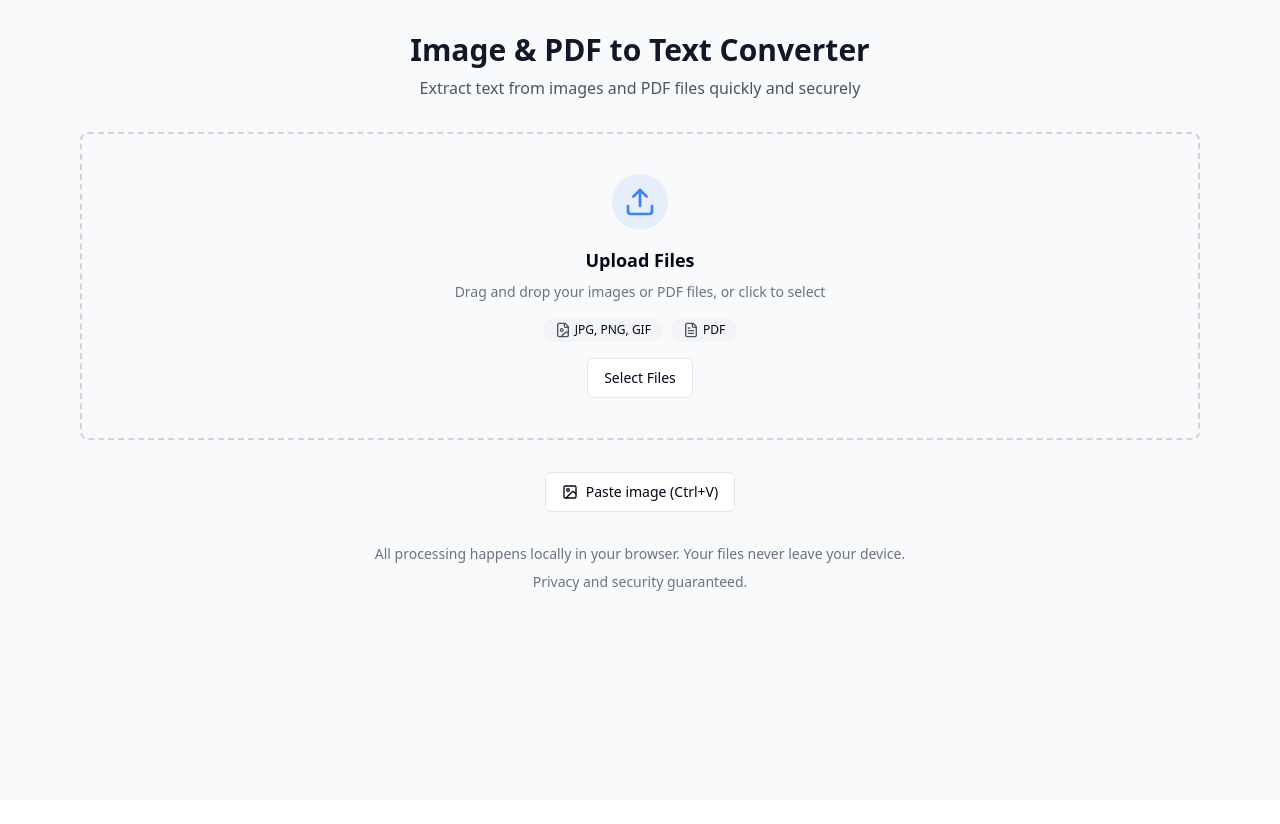
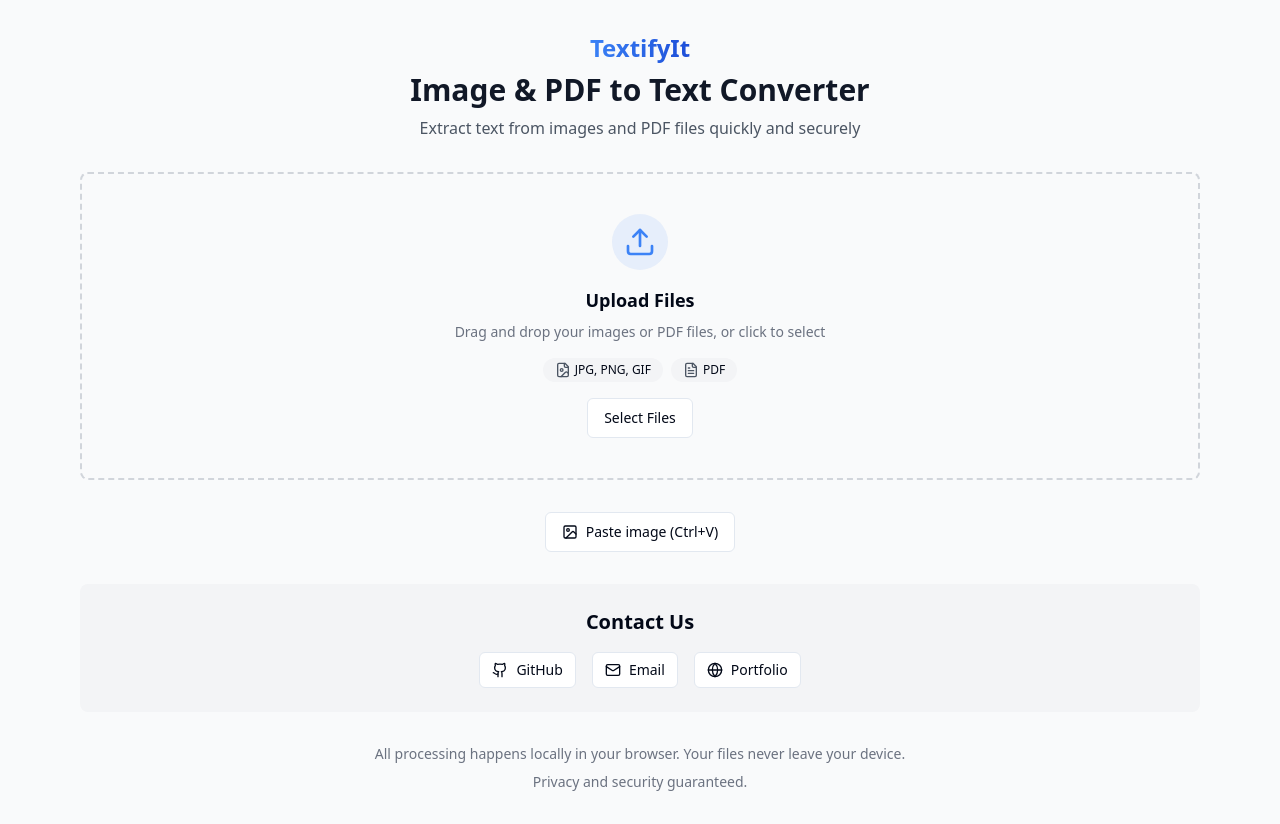
Before and after one commit to SNR9/textifyit, a React (Vite) app: page / in a window 1280 px wide. Before the commit the page ends 800 px from the top, so only its background shows below. Built offline with nearby package versions, Linux system fonts and the light colour scheme.

Commit message:
feat: Add contact section and logo
Adds a contact section with GitHub, email, and portfolio icons, and a "textifyit" logo to the header.

```diff
--- /dev/null
+++ b/src/components/ContactUs.tsx
@@ -0,0 +1,45 @@
+
+import React from 'react';
+import { Github, Mail, Globe } from 'lucide-react';
+import { Button } from '@/components/ui/button';
+
+const ContactUs = () => {
+  return (
+    <div className="bg-gray-100 py-6 rounded-lg">
+      <div className="container px-4 mx-auto">
+        <h2 className="text-xl font-semibold text-center mb-4">Contact Us</h2>
+        <div className="flex justify-center gap-4">
+          <Button
+            variant="outline"
+            size="sm"
+            className="flex items-center gap-2"
+            onClick={() => window.open('https://github.com/SNR9', '_blank')}
+          >
+            <Github className="h-4 w-4" />
+            <span>GitHub</span>
+          </Button>
+          <Button
+            variant="outline"
+            size="sm"
+            className="flex items-center gap-2"
+            onClick={() => window.open('mailto:syednaseer91820@gmail.com', '_blank')}
+          >
+            <Mail className="h-4 w-4" />
+            <span>Email</span>
+          </Button>
+          <Button
+            variant="outline"
+            size="sm"
+            className="flex items-center gap-2"
+            onClick={() => window.open('https://snr9.github.io/syednaseer.github.io/', '_blank')}
+          >
+            <Globe className="h-4 w-4" />
+            <span>Portfolio</span>
+          </Button>
+        </div>
+      </div>
+    </div>
+  );
+};
+
+export default ContactUs;
--- /dev/null
+++ b/src/components/Logo.tsx
@@ -0,0 +1,14 @@
+
+import React from 'react';
+
+const Logo = () => {
+  return (
+    <div className="text-2xl font-bold text-theme-blue">
+      <span className="bg-clip-text text-transparent bg-gradient-to-r from-blue-500 to-blue-700">
+        TextifyIt
+      </span>
+    </div>
+  );
+};
+
+export default Logo;
--- a/src/pages/Index.tsx
+++ b/src/pages/Index.tsx
@@ -3,6 +3,8 @@ import React, { useState } from 'react';
 import FileUpload from '@/components/FileUpload';
 import TextResult from '@/components/TextResult';
 import ProcessingIndicator from '@/components/ProcessingIndicator';
+import ContactUs from '@/components/ContactUs';
+import Logo from '@/components/Logo';
 import { processFile, ExtractionResult } from '@/services/ocrService';
 import { toast } from 'sonner';
 
@@ -86,8 +88,9 @@ const Index = () => {
   return (
     <div className="min-h-screen bg-gray-50 py-8">
       <div className="container px-4 mx-auto max-w-6xl">
-        <header className="mb-8 text-center">
-          <h1 className="text-3xl font-bold text-gray-900 mb-2">Image & PDF to Text Converter</h1>
+        <header className="mb-8 flex flex-col items-center">
+          <Logo />
+          <h1 className="text-3xl font-bold text-gray-900 mb-2 mt-2">Image & PDF to Text Converter</h1>
           <p className="text-gray-600">
             Extract text from images and PDF files quickly and securely
           </p>
@@ -125,6 +128,8 @@ const Index = () => {
           </div>
         )}
 
+        <ContactUs />
+
         <footer className="mt-8 text-center text-sm text-gray-500">
           <p>All processing happens locally in your browser. Your files never leave your device.</p>
           <p className="mt-2">Privacy and security guaranteed.</p>
```
